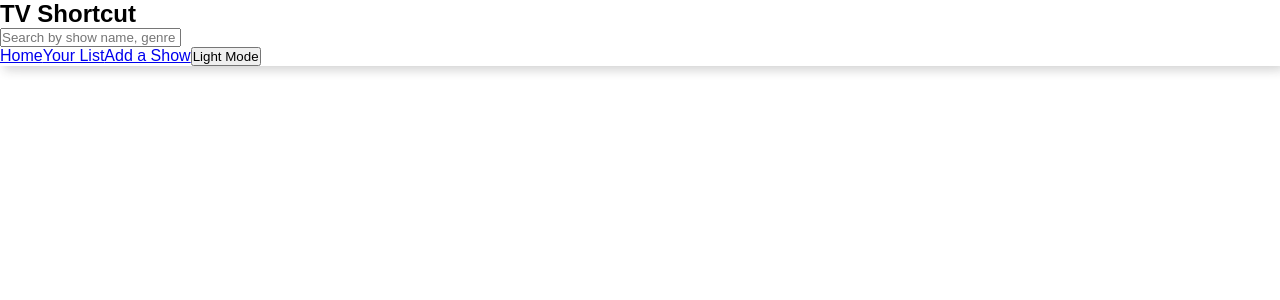
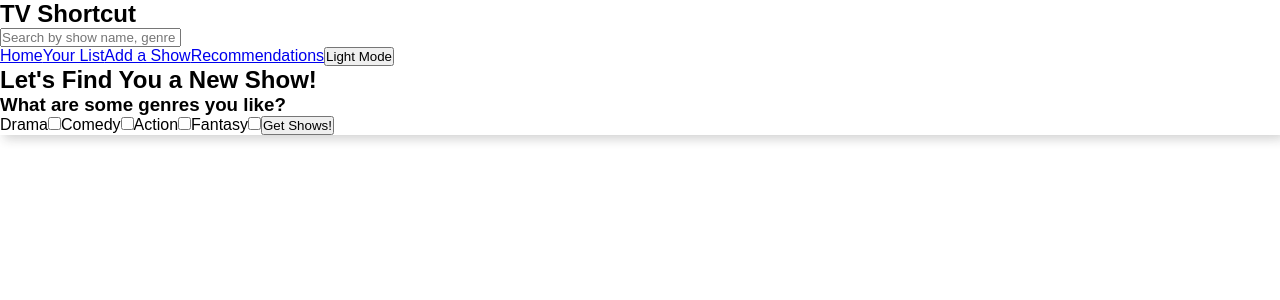
Before and after one commit to nicogarbaccio/tv-shortcut, a React (Create React App) app: page /Recommendations in a window 1280 px wide. Shown: the top 300 px of the page. Built offline with nearby package versions, Linux system fonts and the light colour scheme; data requests are answered from the project's data file.

Commit message:
Recommendations page

```diff
--- a/src/App.js
+++ b/src/App.js
@@ -5,6 +5,7 @@ import Main from './Main';
 import NavBar from './NavBar';
 import YourList from './YourList';
 import AddShow from './AddShow';
+import Recommendations from './Recommendations';
 
 function App() {
   const [shows, setShows] = useState([]);
@@ -53,6 +54,9 @@ function App() {
         <Route exact path="/AddShow">
           <AddShow handleAddShow={handleAddShow} />
         </Route>
+        <Route exact path="/Recommendations">
+          <Recommendations />
+        </Route>
       </Switch>
 
     </div>
--- a/src/NavBar.js
+++ b/src/NavBar.js
@@ -1,7 +1,6 @@
 import React from 'react';
 import SearchBar from './SearchBar';
 import { NavLink } from "react-router-dom"
-
 
 function NavBar ( {setSearch, isDarkMode, onDarkModeClick} ) {
 
@@ -12,6 +11,7 @@ function NavBar ( {setSearch, isDarkMode, onDarkModeClick} ) {
             <NavLink to ="/">Home</NavLink>
             <NavLink exact to ="/YourList">Your List</NavLink>
             <NavLink exact to ="/AddShow">Add a Show</NavLink>
+            <NavLink exact to ="/Recommendations">Recommendations</NavLink>
             <button onClick={onDarkModeClick}>
                 {isDarkMode ? "Dark" : "Light"} Mode
             </button>
--- /dev/null
+++ b/src/Recommendations.js
@@ -0,0 +1,28 @@
+import React, { useState } from 'react';
+
+function Recommendations() {
+    const [drama, setDrama] = useState("unchecked")
+    const [comedy, setComedy] = useState("unchecked")
+    const [action, setAction] = useState("unchecked")
+    const [fantasy, setFantasy] = useState("unchecked")
+
+    return (
+        <div>
+            <form>
+                <h2>Let's Find You a New Show!</h2>
+                <h3>What are some genres you like?</h3>
+                <label for="drama">Drama</label>
+                <input type="checkbox" name="drama" value={drama} />
+                <label for="comedy">Comedy</label>
+                <input type="checkbox" name="comedy" value={comedy} />
+                <label for="action">Action</label>
+                <input type="checkbox" name="action" value={action} />
+                <label for="fantasy">Fantasy</label>
+                <input type="checkbox" name="fantasy" value={fantasy} />
+                <button type="submit">Get Shows!</button>
+            </form>
+        </div>
+    )
+}
+
+export default Recommendations;
```
